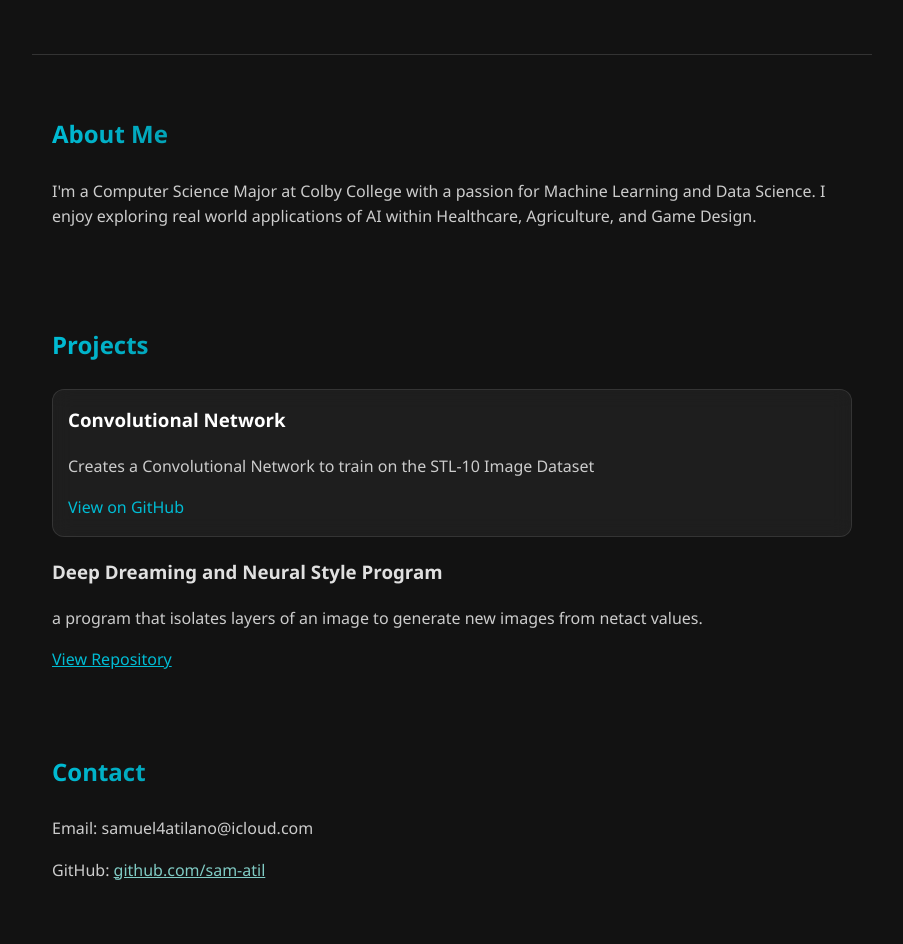
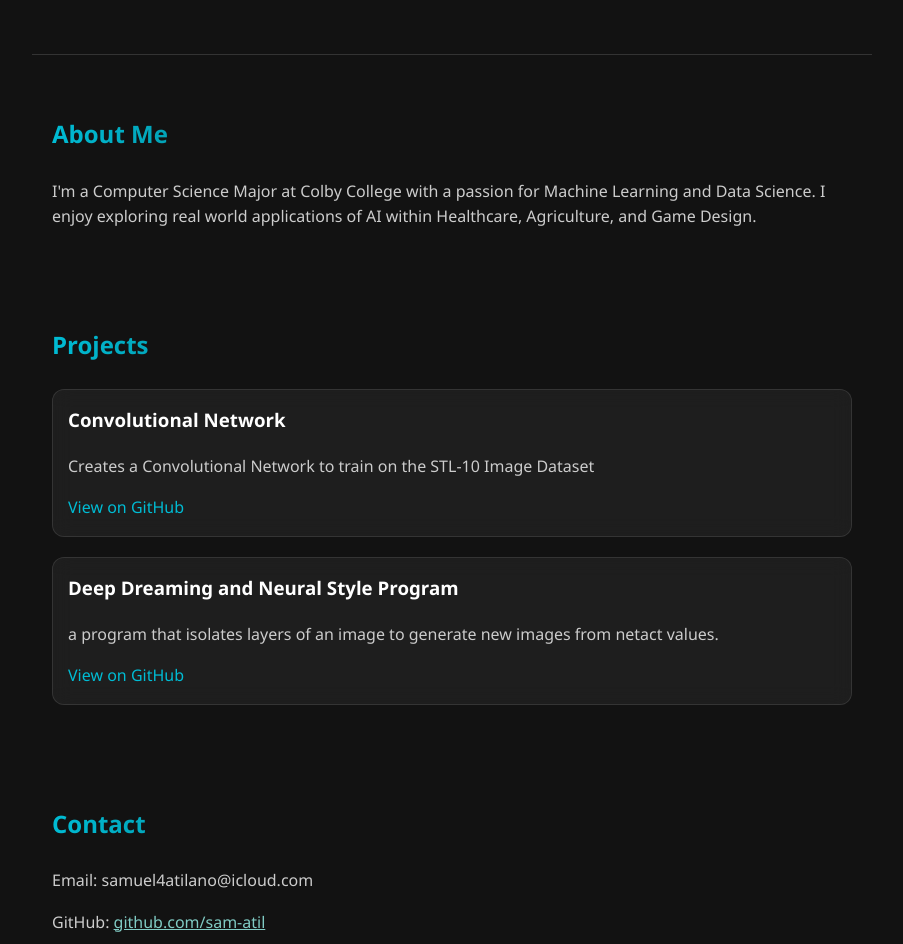
Before and after one commit to sam-atil/sam-atil.github.io, a plain HTML site: page index.html in a window 1280 px wide. Shown: the part 153-1097 px from the top of the page, without its empty margins (188-1091 px from the left). Drawn offline with Linux system fonts and the light colour scheme.

Commit message:
Update portfolio content

```diff
--- a/index.html
+++ b/index.html
@@ -35,10 +35,10 @@
             <a href="https://github.com/sam-atil/convolutional-network" target="_blank">View on GitHub</a>
         </div>
 
-        <div class="'project">
+        <div class="project">
             <h3>Deep Dreaming and Neural Style Program</h3>
             <p>a program that isolates layers of an image to generate new images from netact values.</p>
-            <a href="https://github.com/sam-atil/deep-dreaming_neural-style_and_transfer-learning" target="_blank"> View Repository</a>
+            <a href="https://github.com/sam-atil/deep-dreaming_neural-style_and_transfer-learning" target="_blank"> View on GitHub</a>
         </div>
     </section>
 
```
